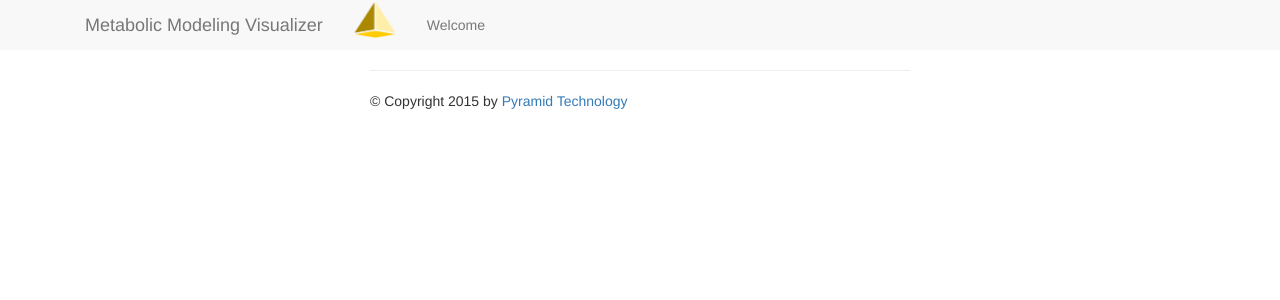
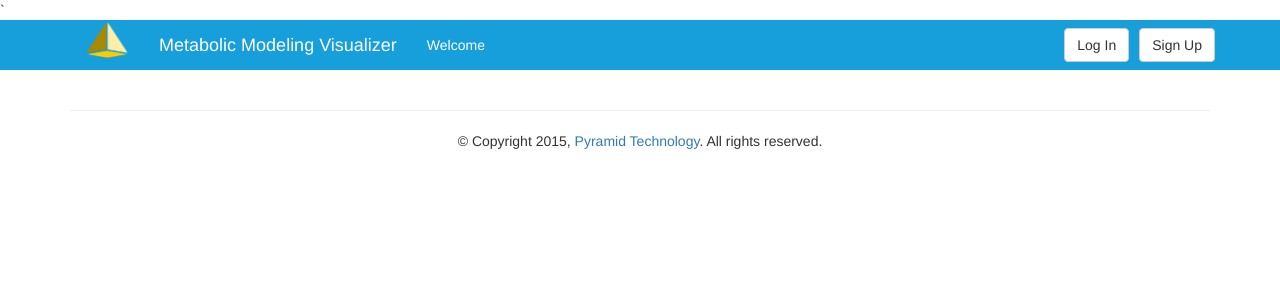
Before and after one commit to DvdByrn/flask-pathviz, a Python web app: template templates/base.html in a window 1280 px wide. Shown: the top 300 px of the page. Run offline with Jinja, Linux system fonts and the light colour scheme; the template is opened without the code that fills it, so the values that code supplies are empty; some libraries are stand-ins or nearby versions.

Commit message:
Updated Bootstrap styling (e.g. navbar, created custom.css, etc.)

```diff
--- a/index/views.py
+++ b/index/views.py
@@ -1,5 +1,5 @@
 from flask_app import app
-from flask import render_template
+from flask import render_template, session
 from user.decorators import login_required
 
 @app.route('/')
@@ -7,4 +7,4 @@ from user.decorators import login_required
 @app.route('/welcome')
 @login_required
 def index():
-	return render_template('index/index.html')
+	return render_template('index/index.html', username=session['username'])
--- /dev/null
+++ b/static/css/custom.css
@@ -0,0 +1,35 @@
+/* color of navbar */
+.navbar-default {
+    background-color: #169fda;
+    border-color: #169fda;
+}
+
+/* color of "Pyramid Technology" logo */
+.navbar-default .navbar-brand {
+    color: #ffffff;
+}
+
+/* color and position of rest of navbar links */
+.navbar-default .navbar-nav>li>a {
+    color: #ffffff;
+}
+
+/* color of "Pyramid Technology" logo when hovered over */
+.navbar-default:hover .navbar-brand:hover {
+    color: #DDDBDB;
+}
+
+/* color and position of rest of navbar links when hovered over */
+.navbar-default:hover .navbar-nav>li>a:hover {
+    color: #DDDBDB;
+}
+
+/* padding below navbar */
+body > .container {
+  padding-top: 20px;
+}
+
+/* spacing between buttons */
+.btn {
+    margin-right:10px;
+}
--- a/templates/base.html
+++ b/templates/base.html
@@ -4,45 +4,60 @@
     <meta charset="utf-8">
     <meta http-equiv="X-UA-Compatible" content="IE=edge">
     <meta name="viewport" content="width=device-width, initial-scale=1">
-    <title>{% block title %}{% endblock %}</title>
+    <title>{% block title %}{% endblock %} - Metabolic Modeling Visualizer</title>
 
     <!-- Bootstrap -->
     <link href="{{ url_for('static', filename='bootstrap/css/bootstrap.min.css') }}" rel="stylesheet">
-
+    <link href="{{ url_for('static', filename='css/custom.css') }}" rel="stylesheet" type="text/css" >
   </head>
   <body>
-
+`
     <nav class="navbar-default navbar-static-top">
         <div class="container">
           <div class="navbar-header">
-            <img src="{{ url_for('static', filename='PT_logo.png') }}" alt="Pyramid Technology" height="40px"/>
-        <a class="navbar-brand" href="{{ url_for('index') }}">Metabolic Modeling Visualizer</a>
+            <a href="{{ url_for('index') }}" class="pull-left"><img src="{{ url_for('static', filename='images/PT_logo.png') }}" alt="Pyramid Technology" height="40px"></a>
+            <a class="navbar-brand" href="{{ url_for('index') }}">Metabolic Modeling Visualizer</a>
           </div>
           <div id="navbar" class="navbar-collapse collapse">
             <ul class="nav navbar-nav">
               <li><a href="{{ url_for('index') }}">Welcome</a></li>
-              </li>
             </ul>
       <ul class="nav navbar-nav navbar-right">
       {% if username %}
-        <li><div>{{ username }} - <a href="{{ url_for('logout') }}">Logout</a></div></li>
+          <p class="navbar-btn">
+            <a href="{{ url_for('logout') }}" class="btn btn-default">Log Out</a>
+          </p>
+        </li>
+      {% else %}
+        <li>
+          <p class="navbar-btn">
+            <a href="{{ url_for('login') }}" class="btn btn-default">Log In</a>
+          </p>
+        </li>
+        <li>
+          <p class="navbar-btn">
+            <a href="{{ url_for('register') }}" class="btn btn-default">Sign Up</a>
+          </p>
+        </li>
+       <li>
       {% endif %}
       </ul>
     </nav>
 
     <div class="container">
       {% block content %}{% endblock %}
+      <hr/>
+      <footer>
+        {% block footer %}
+        <div class="text-center">
+          &copy; Copyright 2015, <a target="_blank" href="http://www.pyramidtechnology.com">Pyramid Technology</a>.
+           All rights reserved.
+        </div>
+        {% endblock %}
+      </footer>
+    </div>
 
-      <div class="col-md-offset-3 col-md-6">
-        <hr />
-        <footer>
-          {% block footer %}
-          &copy; Copyright 2015 by <a href="http://www.pyramidtechnology.com">Pyramid Technology</a>
-          {% endblock %}
-        </footer>
-      </div>
 
-    </div>
 
     <!-- jQuery (necessary for Bootstrap's JavaScript plugins) -->
     <script src="{{ url_for('static', filename='javascript/jquery-2.1.4.min.js') }}"></script>
--- a/templates/user/login.html
+++ b/templates/user/login.html
@@ -1,6 +1,6 @@
 {% extends "base.html" %}
 
-{% block title %}User Login{% endblock %}
+{% block title %}Log In{% endblock %}
 
 {% block content %}
 
@@ -8,7 +8,7 @@
 
   <div class="col-md-offset-3 col-md-6">
 
-    <h3>User Login</h3>
+    <h3>Log In</h3>
 
     {% if error %}
     <div class="error text-danger">{{ error }}</div>
@@ -22,7 +22,7 @@
       {{ render_field(form.username, class='form-control') }}
       {{ render_field(form.password, class='form-control') }}
 
-      <button type="submit" class="btn btn-default">Login</button>
+      <button type="submit" class="btn btn-default">Log In</button>
 
     </form>
 
--- a/templates/user/register.html
+++ b/templates/user/register.html
@@ -1,6 +1,6 @@
 {% extends "base.html" %}
 
-{% block title %}User Register{% endblock %}
+{% block title %}Sign Up{% endblock %}
 
 {% block content %}
 
@@ -8,7 +8,7 @@
 
   <div class="col-md-offset-3 col-md-6">
 
-    <h3>User Registration</h3>
+    <h3>Create an account</h3>
 
     {% from "_formhelpers.html" import render_field %}
     <form method="POST" action="{{ url_for('register')}}" role="form">
@@ -21,7 +21,7 @@
       {{ render_field(form.password, class='form-control') }}
       {{ render_field(form.confirm, class='form-control') }}
 
-      <button type="submit" class="btn btn-default">Register</button>
+      <button type="submit" class="btn btn-default">Sign Up</button>
 
     </form>
 
```
Also changed, not shown: templates/index/index.html (+4 -3 lines), user/views.py (+4 -3 lines), static/images/PT_logo.png (renamed from static/PT_logo.png).
